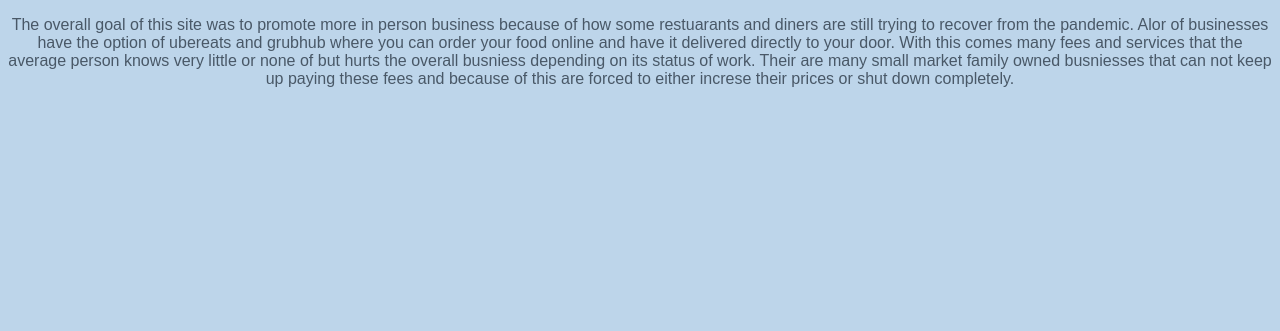
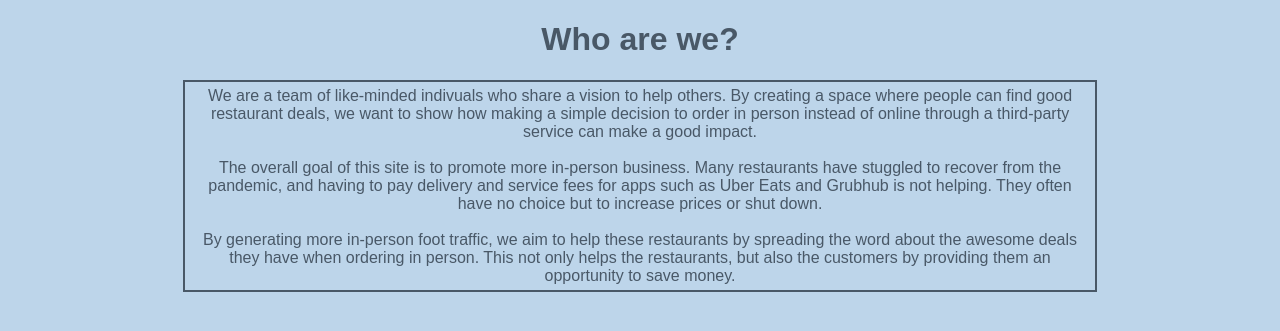
Before and after one commit to mvsolves/awesome-food-deals, a Django app: page /about/ in a window 1280 px wide. Shown: the part 135-466 px from the top of the page. Run offline with Django 4.2, Linux system fonts and the light colour scheme.

Commit message:
Updated about.html and FAQ.html

```diff
--- a/homepage/templates/about.html
+++ b/homepage/templates/about.html
@@ -11,10 +11,20 @@
     <body>
         <div id="main">
             <header>
-                <h1 style = "text-align: center; color: #495867;">Restaurant Deals</h1>
+                <h1>Restaurant Deals</h1>
             </header>
             {% include 'navbar.html' %}
         </div>
-        <p>The overall goal of this site was to promote more in person business because of how some restuarants and diners are still trying to recover from the pandemic. Alor of businesses have the option of ubereats and grubhub where you can order your food online and have it delivered directly to your door. With this comes many fees and services that the average person knows very little or none of but hurts the overall busniess depending on its status of work. Their are many small market family owned busniesses that can not keep up paying these fees and because of this are forced to either increse their prices or shut down completely.</p>
+        <h1>
+            Who are we?
+        </h1>
+        <p style="border: 2px solid #495867; text-align: center; width: 900px; margin:auto; padding: 5px;">
+            We are a team of like-minded indivuals who share a vision to help others.
+            By creating a space where people can find good restaurant deals, we want to show how making a simple decision to order in person instead of online through a third-party service can make a good impact.
+            <br><br>
+            The overall goal of this site is to promote more in-person business. Many restaurants have stuggled to recover from the pandemic, and having to pay delivery and service fees for apps such as Uber Eats and Grubhub is not helping. They often have no choice but to increase prices or shut down.
+            <br><br>
+            By generating more in-person foot traffic, we aim to help these restaurants by spreading the word about the awesome deals they have when ordering in person. This not only helps the restaurants, but also the customers by providing them an opportunity to save money.
+        </p>
     </body>
 </html>
```
Also changed, not shown: homepage/templates/FAQ.html (+32 -4 lines).
